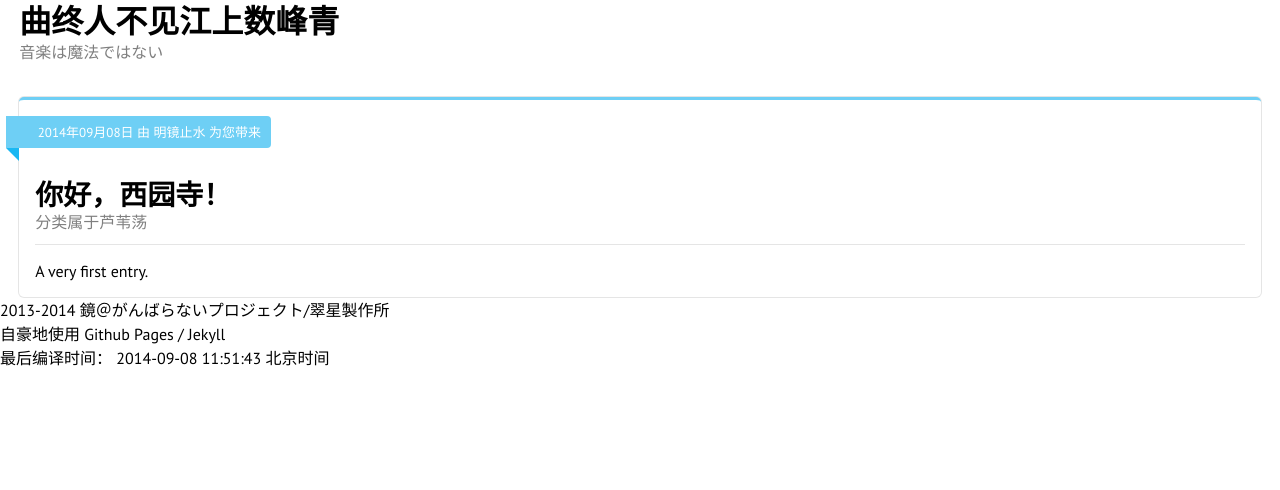
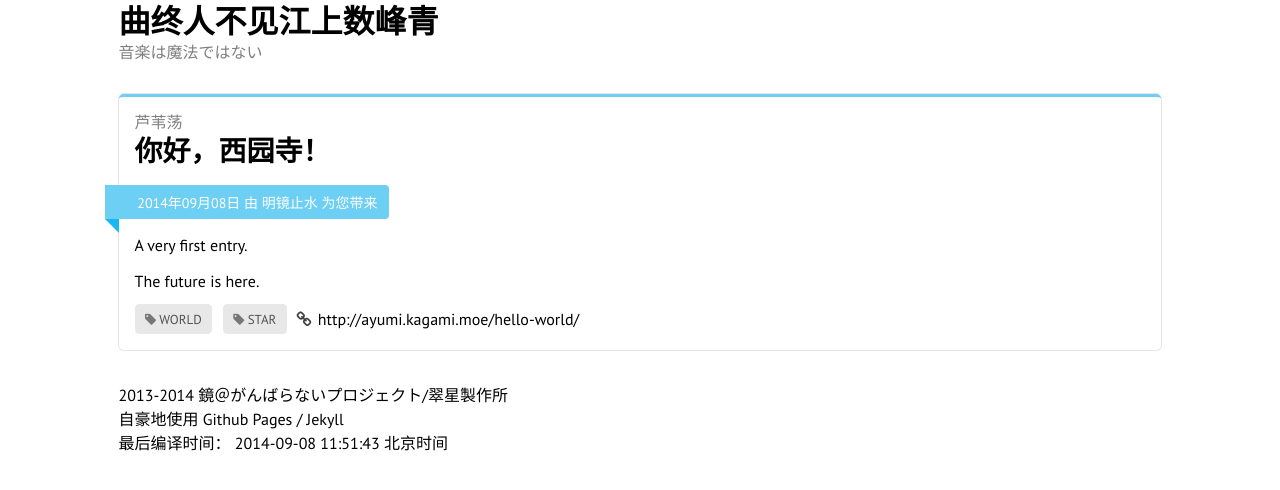
Before and after one commit to KagamiChan/ayumi, a Jekyll site: the page built from _posts/2014-09-08-hello-world.md, in a window 1280 px wide. Shown: the top 490 px of the page. Built offline with Jekyll 4.4.1, drawn with Linux system fonts in a browser that asks for light colours.

Commit message:
entry view

```diff
--- a/_config.yml
+++ b/_config.yml
@@ -2,7 +2,7 @@ url: http://ayumi.kagami.moe
 
 markdown: kramdown
 
-permalink: /:title.html
+permalink: /:title/ #/:title.html
 
 timezone: Asia/Shanghai
 
@@ -24,7 +24,7 @@ gems:
 defaults:
   -
     scope:
-      path: "" # an empty string here means all files in the project
-      type: "posts" # previously `post` in Jekyll 2.2.
+      path: ""
+      type: "posts"
     values:
-      categories: 芦苇荡
+      category: 芦苇荡
--- a/_includes/footer.html
+++ b/_includes/footer.html
@@ -1,7 +1,14 @@
+<div class="row">
+    <div class="sixteen wide column">
 
-<footer>
-2013-{{ site.time | date: "%Y" }}  鏡＠がんばらないプロジェクト/翠星製作所
-<br>自豪地使用 Github Pages / Jekyll
-<br> 最后编译时间： {{ site.time | date: "%Y-%m-%d %T 北京时间" }}
-</footer>
+     2013-{{ site.time | date: "%Y" }}  鏡＠がんばらないプロジェクト/翠星製作所
+    <br>自豪地使用 Github Pages / Jekyll
+    <br> 最后编译时间： {{ site.time | date: "%Y-%m-%d %T 北京时间" }}
+
+
+    </div>
+</div>
+
+
+
 </body>
--- a/_includes/header.html
+++ b/_includes/header.html
@@ -28,7 +28,7 @@
 
     <body class="Grid">
 
-       <div class="ui grid">
+       <div class="ui page grid">
        <div class="row">
            <div class="sixteen wide column">
                 <div class="segment">
--- a/_layouts/entry.html
+++ b/_layouts/entry.html
@@ -10,20 +10,34 @@
             <div class="row">
                 <div class="sixteen wide column">
                     <div class="ui blue segment">
-                        <div class="ui blue ribbon label">
+                       <h2 class="ui header">
+                               <div class="sub header">{{ page.categories | category_links }}</div>
+                               {{page.title}}
+                       </h2>
+
+                        <div class="ui large blue ribbon label">
                             <time datetime="{{page.date|date:"%F"}}">{{page.date|date:"%Y年%m月%d日"}}</time>
                             由 {% if page.author %}{{page.author}}{% else %}{{site.author}}{% endif%} 为您带来
                         </div>
-                       <h2 class="ui dividing header">{{page.title}}
 
-                               <div class="sub header">分类属于{{ page.categories | category_links }}</div>
+                        {{ content }}
 
-                       </h2>
-                        {{ content }}
+
+                        <div>
+                        {% for tag in page.tags %}
+                            <a class="ui label"><i class="tag icon"></i>{{ tag }}</a>
+                        {% endfor %}
+
+                        <a><i class="url icon"></i>{{site.url}}{{ page.url }}</a>
+                        </div>
+
+
+
+
                     </div>
                 </div>
             </div>
-        </div>
+
     {% include footer.html %}
 
 
--- a/_posts/2014-09-08-hello-world.md
+++ b/_posts/2014-09-08-hello-world.md
@@ -1,6 +1,11 @@
 ---
 layout: entry
 title: 你好，西园寺！
+tags:
+  - world
+  - star
 ---
 
 A very first entry.
+
+The future is here.
```
Also changed, not shown: index.html (+7 -1 lines).
